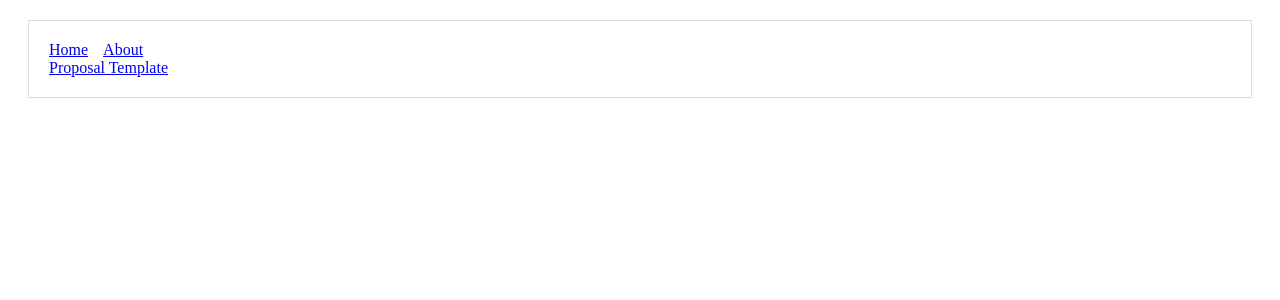
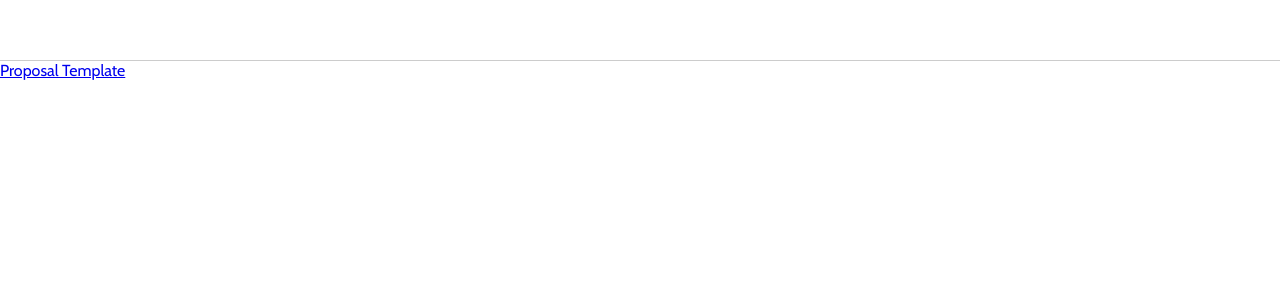
Before and after one commit to nicholasalanbrown/openlaw-legacy, a Next.js app: page / in a window 1280 px wide. Shown: the top 300 px of the page. Built offline with nearby package versions, Linux system fonts and the light colour scheme.

Commit message:
Add proposal legal

```diff
--- a/components/Header.js
+++ b/components/Header.js
@@ -1,18 +1,12 @@
 import Link from "next/link";
+import styled from "styled-components";
 
-const linkStyle = {
-  marginRight: 15
-};
+const Nav = styled.div`
+  border-bottom: 1px solid #ccc;
+  height: 60px;
+  width: 100%;
+`;
 
-const Header = () => (
-  <div>
-    <Link href="/">
-      <a style={linkStyle}>Home</a>
-    </Link>
-    <Link href="/about">
-      <a style={linkStyle}>About</a>
-    </Link>
-  </div>
-);
+const Header = () => <Nav />;
 
 export default Header;
--- /dev/null
+++ b/layouts/MainLayout.js
@@ -0,0 +1,27 @@
+import { createGlobalStyle } from "styled-components";
+
+const GlobalStyles = createGlobalStyle`
+
+  @import url('https://fonts.googleapis.com/css?family=Cabin:400,500,600&display=swap');
+
+  html, body {
+    margin: 0;
+    padding: 0;
+  }
+
+  body {
+    font-family: 'Cabin', sans-serif;
+  }
+`;
+
+import Header from "../components/Header";
+
+const MainLayout = props => (
+  <div>
+    <GlobalStyles />
+    <Header />
+    {props.children}
+  </div>
+);
+
+export default MainLayout;
--- a/layouts/MyLayout.js
+++ /dev/null
@@ -1,16 +0,0 @@
-import Header from "../components/Header";
-
-const layoutStyle = {
-  margin: 20,
-  padding: 20,
-  border: "1px solid #DDD"
-};
-
-const Layout = props => (
-  <div style={layoutStyle}>
-    <Header />
-    {props.children}
-  </div>
-);
-
-export default Layout;
--- a/package.json
+++ b/package.json
@@ -12,6 +12,7 @@
     "next": "^9.1.6",
     "react": "^16.12.0",
     "react-dom": "^16.12.0",
+    "react-markdown": "^4.3.0",
     "styled-components": "^4.4.1"
   },
   "license": "MIT",
--- a/pages/index.js
+++ b/pages/index.js
@@ -1,14 +1,14 @@
-import Layout from "../layouts/MyLayout";
+import MainLayout from "../layouts/MainLayout";
 import Link from "next/link";
 import fetch from "isomorphic-unfetch";
 import styled from "styled-components";
 
 const Index = props => (
-  <Layout>
+  <MainLayout>
     <Link href="/proposal">
       <a>Proposal Template</a>
     </Link>
-  </Layout>
+  </MainLayout>
 );
 
 export default Index;
```
Also changed, not shown: pages/[proposal].js (+37 -9 lines), pages/about.js (deleted, +0 -9 lines), pages/post.js (deleted, +0 -20 lines), queries/index.js (+23 -2 lines), 1 other file (tests, documents, lock files or other folders).
